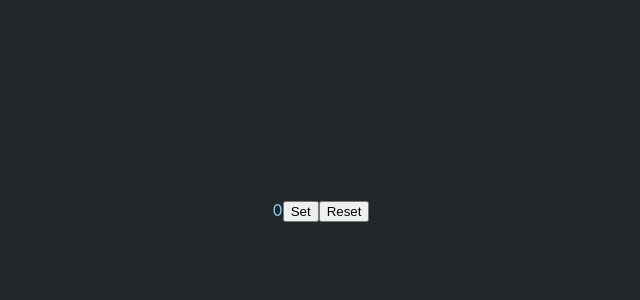
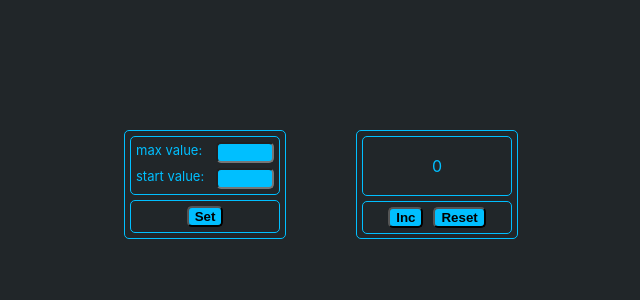
Before and after one commit to andrew-matt/counter, a React (Create React App) app: page / in a window 1280 px wide. Shown: the top 300 px of the page, without its empty margins (319-959 px from the left). Built offline with nearby package versions, Linux system fonts and the light colour scheme.

Commit message:
change settings and css

```diff
--- a/src/App.css
+++ b/src/App.css
@@ -1,6 +1,6 @@
 .App {
-    margin-top: 200px;
+    margin-top: 130px;
     display: flex;
     justify-content: center;
-    color: lightskyblue;
+    color: deepskyblue;
 }
--- a/src/App.tsx
+++ b/src/App.tsx
@@ -1,11 +1,20 @@
-import React from 'react';
+import React, {useState} from 'react';
 import './App.css';
 import {Counter} from "./Components/Counter/Counter";
+import {Settings} from "./Components/Settings/Settings";
 
 function App() {
+
+    const [maxValue, setMaxValue] = useState(5)
+    const [startValue, setStartValue] = useState(0)
+
     return (
         <div className="App">
-            <Counter/>
+            <Settings/>
+            <Counter
+                maxValue={maxValue}
+                startValue={startValue}
+            />
         </div>
     )
 }
--- /dev/null
+++ b/src/Components/Button/Button.module.css
@@ -0,0 +1,6 @@
+.button {
+    background-color: deepskyblue;
+    border-radius: 5px;
+    font-weight: bold;
+    margin: 0 5px 0 5px;
+}
--- a/src/Components/Button/Button.tsx
+++ b/src/Components/Button/Button.tsx
@@ -1,4 +1,5 @@
 import React from 'react';
+import s from './Button.module.css'
 
 type ButtonPropsType = {
     title: string
@@ -7,6 +8,6 @@ type ButtonPropsType = {
 
 export function Button(props: ButtonPropsType) {
     return (
-            <button onClick={props.callback}>{props.title}</button>
+            <button onClick={props.callback} className={s.button}>{props.title}</button>
     );
 };
--- /dev/null
+++ b/src/Components/Counter/Counter.module.css
@@ -0,0 +1,26 @@
+.counter {
+    width: 160px;
+    height: 107px;
+    border: 1px solid deepskyblue;
+    border-radius: 5px;
+}
+
+.value {
+    display: flex;
+    justify-content: center;
+    align-items: center;
+    margin: 5px;
+    padding: 5px;
+    border: 1px solid deepskyblue;
+    border-radius: 5px;
+    height: 48px;
+}
+
+.buttons {
+    display: flex;
+    justify-content: center;
+    margin: 5px;
+    padding: 5px;
+    border: 1px solid deepskyblue;
+    border-radius: 5px;
+}
--- a/src/Components/Counter/Counter.tsx
+++ b/src/Components/Counter/Counter.tsx
@@ -1,16 +1,22 @@
 import React from 'react';
 import {Button} from "../Button/Button";
+import s from './Counter.module.css'
 
 type CounterPropsType = {
-
+    maxValue: number
+    startValue: number
 }
 
 export const Counter = (props: CounterPropsType) => {
     return (
-        <div>
-            0
-            <Button title={"Set"} callback={() => {}}/>
-            <Button title={"Reset"} callback={() => {}}/>
+        <div className={s.counter}>
+            <div className={s.value}>
+                {props.startValue}
+            </div>
+            <div className={s.buttons}>
+                <Button title={"Inc"} callback={() => {}}/>
+                <Button title={"Reset"} callback={() => {}}/>
+            </div>
         </div>
     );
 };
--- /dev/null
+++ b/src/Components/Input/Input.module.css
@@ -0,0 +1,6 @@
+.input {
+    width: 50px;
+    text-align: center;
+    background-color: deepskyblue;
+    border-radius: 5px;
+}
--- /dev/null
+++ b/src/Components/Input/Input.tsx
@@ -0,0 +1,8 @@
+import React from 'react';
+import s from './Input.module.css'
+
+export const Input = () => {
+    return (
+        <input type="number" className={s.input}/>
+    );
+};
--- /dev/null
+++ b/src/Components/Settings/Settings.module.css
@@ -0,0 +1,35 @@
+.settings {
+    border: 1px solid deepskyblue;
+    border-radius: 5px;
+    margin-right: 70px;
+    width: 160px;
+    height: 107px;
+}
+
+.values {
+    margin: 5px;
+    padding: 5px;
+    border: 1px solid deepskyblue;
+    border-radius: 5px;
+    font-size: small;
+}
+
+.setButton {
+    display: flex;
+    justify-content: center;
+    margin: 5px;
+    padding: 5px;
+    border: 1px solid deepskyblue;
+    border-radius: 5px;
+}
+
+.maxValue {
+    display: flex;
+    justify-content: space-between;
+    margin-bottom: 5px;
+}
+
+.startValue {
+    display: flex;
+    justify-content: space-between;
+}
--- /dev/null
+++ b/src/Components/Settings/Settings.tsx
@@ -0,0 +1,22 @@
+import React from 'react';
+import {Input} from "../Input/Input";
+import {Button} from "../Button/Button";
+import s from './Settings.module.css'
+
+export const Settings = () => {
+    return (
+        <div className={s.settings}>
+            <div className={s.values}>
+                <div className={s.maxValue}>
+                    max value:<Input/>
+                </div>
+                <div className={s.startValue}>
+                    start value:<Input/>
+                </div>
+            </div>
+            <div className={s.setButton}>
+                <Button title={"Set"} callback={() => {}}/>
+            </div>
+        </div>
+    );
+};
```
